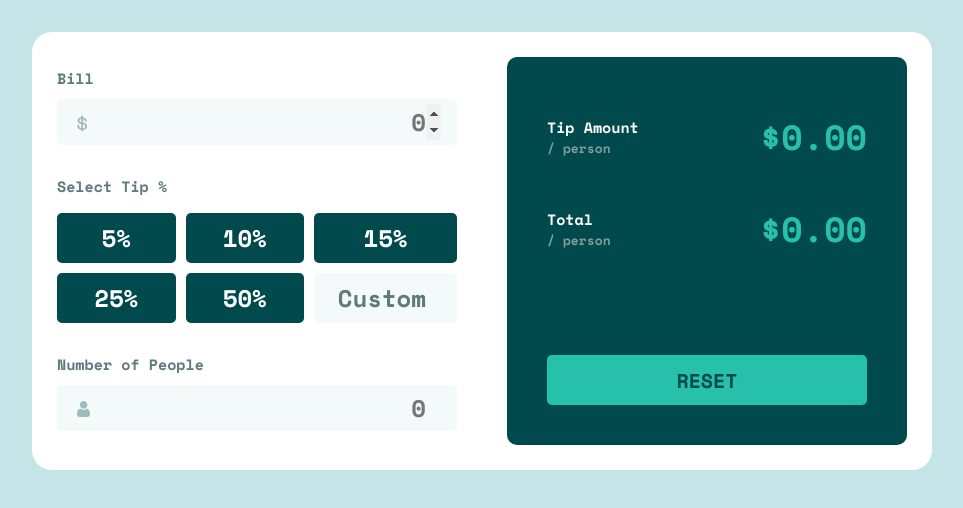
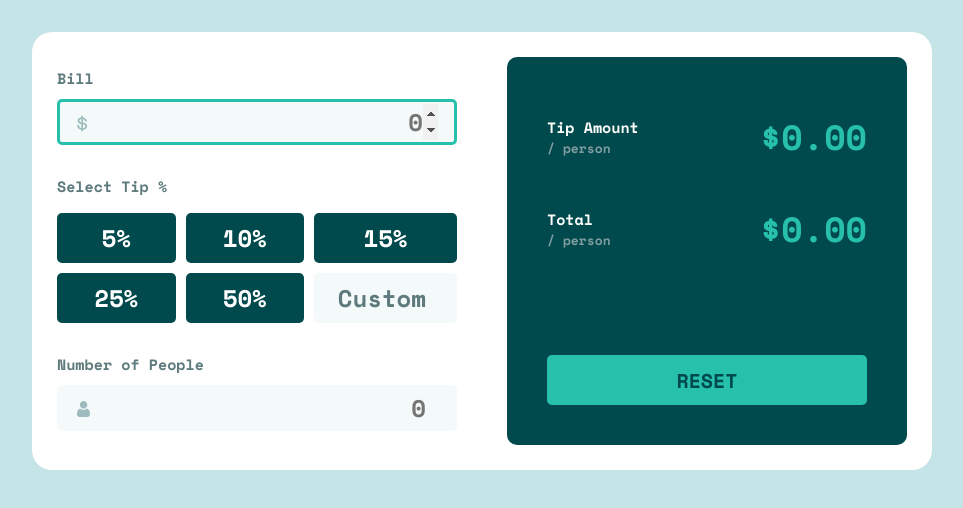
Before and after one commit to Karajoteka/splitter-tip-calculator, a website built with webpack: page public/index.html in a window 1280 px wide. In both pictures the pointer is over the input "Bill". Shown: the part 184-692 px from the top of the page, without its empty margins (158-1121 px from the left). Built offline with nearby package versions, Linux system fonts and the light colour scheme.

Commit message:
hovers del borde de los inputs

```diff
--- a/src/styles/desktop.scss
+++ b/src/styles/desktop.scss
@@ -26,6 +26,10 @@ $white: hsl(0, 0%, 100%);
       .bill-input-container {
         .input-field {
           cursor: pointer;
+
+          &:hover {
+            border: 3px solid $strong-cyan;
+          }
         }
       }
 
@@ -48,6 +52,7 @@ $white: hsl(0, 0%, 100%);
 
             &:hover {
               background-color: $very-light-grayish-cyan;
+              border: 3px solid $strong-cyan;
             }
           }
         }
@@ -57,6 +62,7 @@ $white: hsl(0, 0%, 100%);
         .input-field {
           &:hover {
             cursor: pointer;
+            border: 3px solid $strong-cyan;
           }
         }
       }
--- a/src/styles/styles.scss
+++ b/src/styles/styles.scss
@@ -69,6 +69,10 @@ body {
           text-align: end;
           padding-right: 16px;
           color: $very-dark-cyan;
+
+          &:hover {
+            border: 3px solid $strong-cyan;
+          }
         }
       }
     }
```
